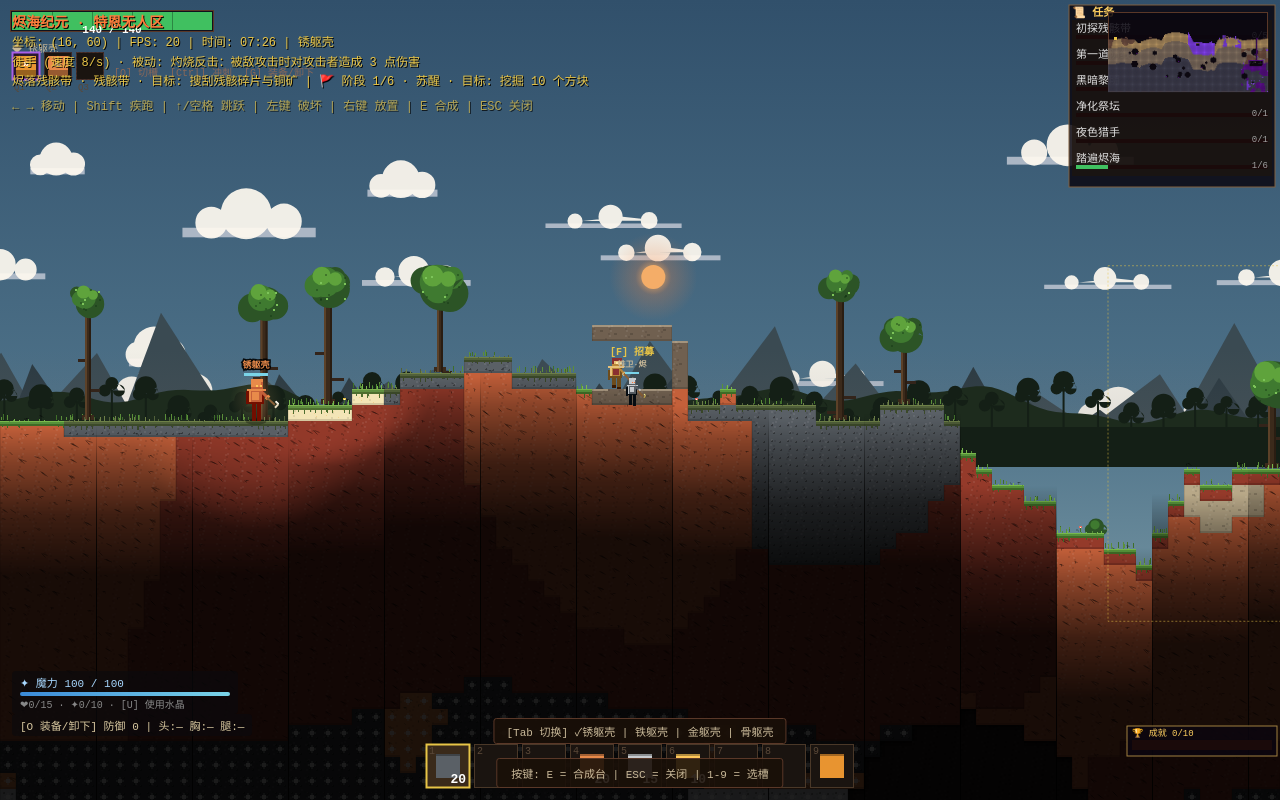
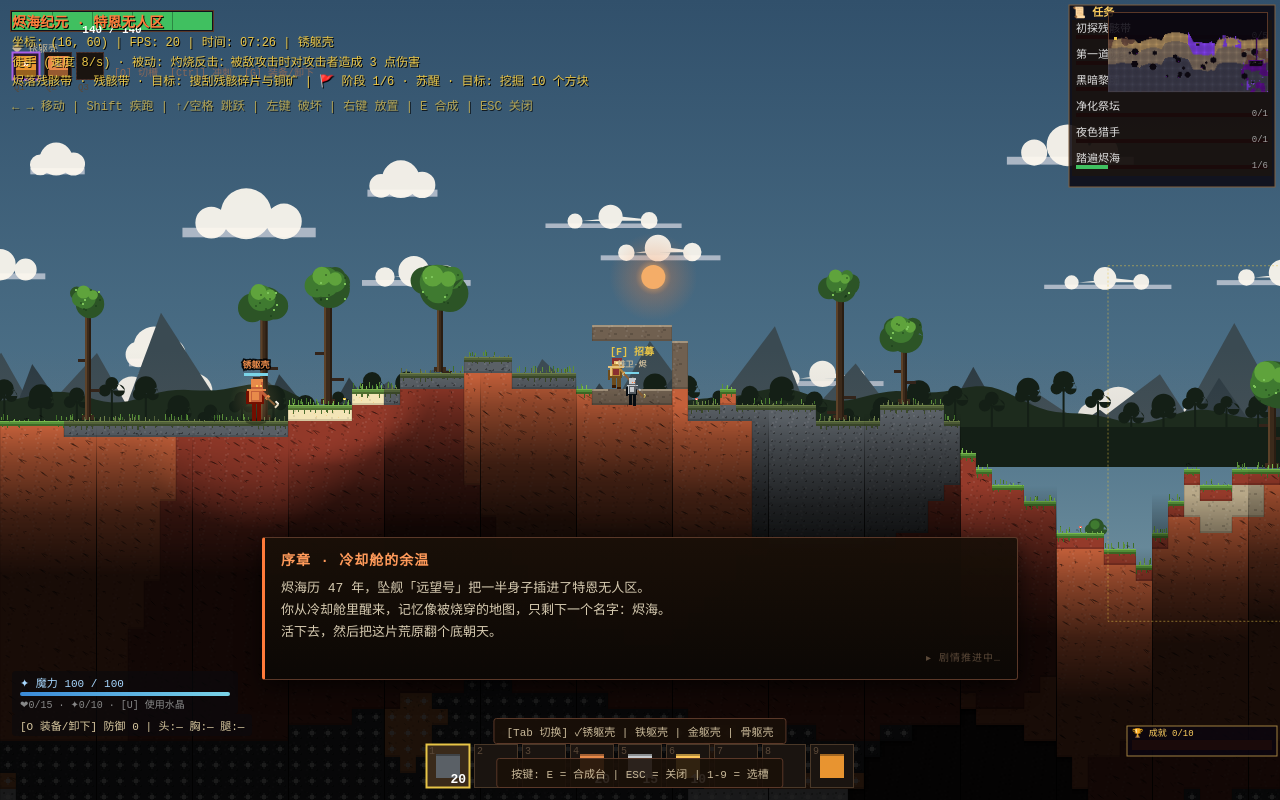
Before and after one commit to asd6a54sd/game, a website built with Vite: page index.html in a window 1280 px wide. Built offline with nearby package versions, Linux system fonts and the light colour scheme; animation ran at ten frames a second.

Commit message:
剧情拓展：章节 / 区块 / Boss / NPC 叙事字幕
- 新增 story.ts：序章、6 章阶段剧情、6 区块初见、骷髅王登场与击败、3 位 NPC 初次对话
- 新增剧情字幕 UI（底部面板 + 淡入动画），按队列自动播放
- 阶段推进、首次进入区块、召唤/击败骷髅王、首次交易时触发对应剧情
- 存档记录已看剧情 id，读档不重复播放

```diff
--- a/index.html
+++ b/index.html
@@ -199,6 +199,13 @@
       <div style="margin-top:6px;opacity:0.7">← → 移动 | Shift 疾跑 | ↑/空格 跳跃 | 左键 破坏 | 右键 放置 | E 合成 | ESC 关闭</div>
     </div>
 
+    <!-- 剧情字幕 -->
+    <div id="story" class="hidden">
+      <div id="story-title"></div>
+      <div id="story-lines"></div>
+      <div id="story-hint">▸ 剧情推进中…</div>
+    </div>
+
     <script type="module" src="/src/main.ts"></script>
   </body>
 </html>
--- a/src/core/save.ts
+++ b/src/core/save.ts
@@ -10,6 +10,7 @@ import { ChestData } from './chest.js';
 import { CropSave } from './farming.js';
 import { SettlementSave } from './settlement.js';
 import type { ProgressionSave } from './progression.js';
+import type { StorySave } from './story.js';
 
 const SAVE_KEY = 'ember_sea_save_v1';
 export const SAVE_VERSION = 2;
@@ -44,6 +45,8 @@ export interface SaveData {
   settlement?: SettlementSave;
   // 大框架: 阶段进度
   progression?: ProgressionSave;
+  // 剧情：已看过的剧情 id
+  storySeen?: StorySave;
 }
 
 /** Uint8Array → base64（分块避免参数过多爆栈） */
--- /dev/null
+++ b/src/core/story.ts
@@ -0,0 +1,233 @@
+/**
+ * 烬海纪元 · 剧情系统
+ * ====================
+ * 在阶段主线 / 区块探索 / Boss / NPC 四个节点上播放叙事文本
+ * 所有条目只播放一次（存档记录已看过的 id），按队列顺序淡入淡出
+ */
+
+export interface StoryEntry {
+  id: string;
+  title: string;
+  lines: string[];
+  /** 展示时长（秒），默认 7.5 */
+  duration?: number;
+}
+
+/** 序章 */
+export const PROLOGUE: StoryEntry = {
+  id: 'prologue',
+  title: '序章 · 冷却舱的余温',
+  lines: [
+    '烬海历 47 年，坠舰「远望号」把一半身子插进了特恩无人区。',
+    '你从冷却舱里醒来，记忆像被烧穿的地图，只剩下一个名字：烬海。',
+    '活下去，然后把这片荒原翻个底朝天。',
+  ],
+};
+
+/** 阶段主线剧情（key = progression.ts 的 stage.id） */
+export const STAGE_STORY: Record<string, StoryEntry> = {
+  awaken: {
+    id: 'stage_awaken',
+    title: '第一章 · 苏醒',
+    lines: [
+      '你第一次听见自己的心跳，还有远处黑雾的低语。',
+      '先挖开脚下的废土，让这具躯壳站得住。',
+    ],
+  },
+  foothold: {
+    id: 'stage_foothold',
+    title: '第二章 · 立足',
+    lines: [
+      '一块铁、一捧火，你把第一座工作台钉进土里。',
+      '烬海不欢迎活人，但它承认会建造的人。',
+    ],
+  },
+  long_night: {
+    id: 'stage_long_night',
+    title: '第三章 · 长夜',
+    lines: [
+      '黑雾在夜里醒来。没有火光的地方，都会被它悄悄舔掉。',
+      '杀够多的东西，它才会暂时退回地缝里。',
+    ],
+  },
+  overlord: {
+    id: 'stage_overlord',
+    title: '第四章 · 霸主',
+    lines: [
+      '荒原的旧主倒下了，躯壳里滚出一枚还在发烫的核心。',
+      '它裂开的地方，露出通往更深处的缝隙。',
+    ],
+  },
+  curse: {
+    id: 'stage_curse',
+    title: '第五章 · 诅咒',
+    lines: [
+      '骷髅王的冠冕下没有王座，只有一道锁。',
+      '地底传来回声：「别打开那扇门。」',
+    ],
+  },
+  dungeon: {
+    id: 'stage_dungeon',
+    title: '第六章 · 地牢',
+    lines: [
+      '门开了。砖缝里渗出的黑色，比夜更浓。',
+      '特恩无人区的故事到此为止——深渊的故事刚刚开始。',
+    ],
+  },
+};
+
+/** 区块初见剧情（key = RegionId） */
+export const REGION_STORY: Record<string, StoryEntry> = {
+  wreck_zone: {
+    id: 'region_wreck_zone',
+    title: '烬落残骸带',
+    lines: [
+      '远望号的龙骨斜插在山脊上，余烬从断裂的舱壁里漏出来。',
+      '每隔一会儿，风就把新的金属碎片吹到地表。',
+    ],
+  },
+  crack_waste: {
+    id: 'region_crack_waste',
+    title: '龟裂荒原',
+    lines: [
+      '风把地裂吹成一张网。',
+      '有老拾荒者说，脚下埋着一座被从地图上抹掉的城市。',
+    ],
+  },
+  gobi_mine: {
+    id: 'region_gobi_mine',
+    title: '戈壁矿脉',
+    lines: [
+      '矿带像年轮一样分层：铜、铁、金，一层比一层安静。',
+      '越往下，金属的颜色越不像这个世界该有的。',
+    ],
+  },
+  silent_sea: {
+    id: 'region_silent_sea',
+    title: '无声海',
+    lines: [
+      '液态金属没有波纹，也没有回声。',
+      '倒影里的你，总比真实的慢半拍。',
+    ],
+  },
+  beast_hive: {
+    id: 'region_beast_hive',
+    title: '异兽巢穴',
+    lines: [
+      '甲壳摩擦的声音从蜂巢深处传来。',
+      '它们不进食，只是守着一颗还在发光的卵。',
+    ],
+  },
+  underground_valley: {
+    id: 'region_underground_valley',
+    title: '地底幽谷',
+    lines: [
+      '叛军把据点建在暗能量结界后面。',
+      '他们不信地面上的人，但愿意用金币说话。',
+    ],
+  },
+};
+
+/** Boss 剧情（key 为自定义事件 id） */
+export const BOSS_STORY: Record<string, StoryEntry> = {
+  skeleton_king_summon: {
+    id: 'boss_skeleton_king_summon',
+    title: '骷髅王苏醒了',
+    lines: [
+      '王座从祭坛下升起，冠冕缺了一角。',
+      '它抬起剑指向你，像在确认一笔旧债。',
+    ],
+    duration: 6,
+  },
+  skeleton_king_defeat: {
+    id: 'boss_skeleton_king_defeat',
+    title: '地牢之门已开',
+    lines: [
+      '冠冕落地，门锁应声而开。',
+      '地牢在下面等着——那里没有王座，只有更深的黑。',
+    ],
+    duration: 6.5,
+  },
+};
+
+/** NPC 初见对话（key = NPC id） */
+export const NPC_STORY: Record<string, StoryEntry> = {
+  merchant: {
+    id: 'npc_merchant',
+    title: '流浪商人',
+    lines: [
+      '货摊被推到你的面前，铁皮上还沾着别人的血。',
+      '「活人？稀客。东西都在台面上，价钱不还。」',
+    ],
+    duration: 6,
+  },
+  medic: {
+    id: 'npc_medic',
+    title: '医师',
+    lines: [
+      '医师扫了你一眼，眉头皱起来。',
+      '「把手伸过来。……嗯，还能救。」',
+    ],
+    duration: 6,
+  },
+  engineer: {
+    id: 'npc_engineer',
+    title: '工程师',
+    lines: [
+      '工程师敲了敲你的护甲，发出空心的响。',
+      '「你居然真把门打开了。想活久一点，就听我的。」',
+    ],
+    duration: 6,
+  },
+};
+
+export interface StorySave {
+  seen: string[];
+}
+
+export class StoryManager {
+  seen = new Set<string>();
+  current: { entry: StoryEntry; timer: number } | null = null;
+  private queue: StoryEntry[] = [];
+
+  hasSeen(id: string): boolean {
+    return this.seen.has(id);
+  }
+
+  /** 入队播放（once = true 时同一 id 只播放一次） */
+  show(entry: StoryEntry | undefined, once = true) {
+    if (!entry) return;
+    if (once && this.seen.has(entry.id)) return;
+    this.seen.add(entry.id);
+    if (this.current?.entry.id === entry.id) return;
+    if (this.queue.some(e => e.id === entry.id)) return;
+    this.queue.push(entry);
+    if (!this.current) this.next();
+  }
+
+  update(dt: number) {
+    if (!this.current) {
+      if (this.queue.length > 0) this.next();
+      return;
+    }
+    this.current.timer -= dt;
+    if (this.current.timer <= 0) {
+      this.current = null;
+      this.next();
+    }
+  }
+
+  private next() {
+    const e = this.queue.shift();
+    this.current = e ? { entry: e, timer: e.duration ?? 7.5 } : null;
+  }
+
+  serialize(): StorySave {
+    return { seen: Array.from(this.seen) };
+  }
+
+  restore(save: StorySave | undefined) {
+    if (!save) return;
+    for (const id of save.seen ?? []) this.seen.add(id);
+  }
+}
--- a/src/main.ts
+++ b/src/main.ts
@@ -35,6 +35,7 @@ import { SmeltManager, SMELT_RECIPES, canSmelt } from './core/smelting.js';
 import { SaveData, writeSave, readSave, clearSave, formatSaveTime, u8ToB64, b64ToU8, SAVE_VERSION, AUTOSAVE_INTERVAL } from './core/save.js';
 import { GrowthManager, LIFE_CRYSTAL_MAX_USES, MANA_CRYSTAL_MAX_USES, LIFE_CRYSTAL_GAIN, MANA_CRYSTAL_GAIN } from './core/growth.js';
 import { ProgressionManager } from './core/progression.js';
+import { StoryManager, PROLOGUE, STAGE_STORY, REGION_STORY, BOSS_STORY, NPC_STORY } from './core/story.js';
 import { CropManager } from './core/farming.js';
 import { SettlementManager, SETTLER_DEFS, SETTLE_INTERVAL } from './core/settlement.js';
 
@@ -44,6 +45,9 @@ const canvas = document.getElementById('game') as HTMLCanvasElement;
 const hudPos = document.getElementById('hud-pos')!;
 const hudBlock = document.getElementById('hud-block')!;
 const hudRegion = document.getElementById('hud-region')!;
+const storyEl = document.getElementById('story')!;
+const storyTitleEl = document.getElementById('story-title')!;
+const storyLinesEl = document.getElementById('story-lines')!;
 
 // ========== 状态 ==========
 let terrain = generateTerrain(20261116);
@@ -55,6 +59,10 @@ const inv = new Inventory();
 
 // 大框架: 阶段进度
 const prog = new ProgressionManager();
+
+// 剧情系统
+const story = new StoryManager();
+let lastStoryId = '';
 
 interface PlayerExt extends Player {
   toolName: string;
@@ -418,6 +426,7 @@ prog.onStageChange = (stage, idx) => {
   }
   player.hp = player.maxHp;
   player.mana = player.maxMana;
+  story.show(STAGE_STORY[stage.id]); // 剧情：阶段章节
   fishingMsg = `🚩 阶段 ${idx + 1}/${prog.total} · ${stage.name}｜奖励：${got.join('、')}`;
   fishingMsgTimer = 5;
   sfx.pickup();
@@ -749,6 +758,7 @@ function collectSaveData(): SaveData {
     crops: cropMgr.serialize(), // M31
     settlement: settlementMgr.serialize(), // M32
     progression: prog.serialize(), // 大框架: 阶段进度
+    storySeen: story.serialize(), // 剧情已看记录
   };
 }
 
@@ -801,6 +811,8 @@ function applySaveData(save: SaveData) {
   prog.onStageChange = undefined;
   prog.restore(save.progression);
   prog.onStageChange = stageCb;
+  // 剧情：恢复已看记录，避免重复播放
+  story.restore(save.storySeen);
   // 时间
   if (typeof save.timeOfDay === 'number') renderer.timeOfDay = save.timeOfDay;
   fishingMsg = `已载入存档（${formatSaveTime(save.timestamp)}）`;
@@ -1037,6 +1049,7 @@ async function init() {
   bindInput();
   bindWorkbenchClose();
   loading.classList.add('hidden');
+  story.show(PROLOGUE); // 剧情：序章（只在从未看过时播放）
   requestAnimationFrame(loop);
 }
 
@@ -1175,11 +1188,13 @@ function bindInput() {
             if (!settlerShops[settlerId]) {
               settlerShops[settlerId] = NPC_DEFS[settlerId].shop.map(s => ({ ...s }));
             }
+            story.show(NPC_STORY[settlerId]); // 剧情：定居者初见对话
             activeShop = settlerShops[settlerId];
             activeShopName = NPC_DEFS[settlerId].name;
             shopOpenLocal = true; inputBlocked = true;
             shopMsg = `${activeShopName}：按数字键购买，按 T 出售选中`; shopMsgTimer = 3;
           } else if (isNearMerchant()) {
+            story.show(NPC_STORY.merchant); // 剧情：流浪商人初见
             activeShop = merchantShop;
             activeShopName = '流浪商人';
             shopOpenLocal = true; inputBlocked = true;
@@ -1301,6 +1316,8 @@ function loop(t: number) {
 function update(dt: number) {
   // 躯壳切换冷却
   shellMgr.update(dt);
+  // 剧情字幕推进（即使打开合成台也继续计时）
+  story.update(dt);
 
   if (inputBlocked) { updateHUD(); return; }
 
@@ -1323,6 +1340,7 @@ function update(dt: number) {
     lastRegion = curRegion;
     tasks.onEnterRegion(curRegion);
     ach.addProgress('explore_all', 1); // M19: 探险家成就
+    story.show(REGION_STORY[curRegion]); // 剧情：区块初见
   }
 
   // 日夜循环
@@ -2127,6 +2145,26 @@ function render() {
   renderer.drawPotionBuffs(player.activeBuffs);
   renderer.drawHotbar(inv);
   if (showMinimap) renderer.drawMinimap(cam, terrain.tiles, player.x, player.y);
+  refreshStoryUI();
+}
+
+// ========== 剧情字幕 UI ==========
+function refreshStoryUI() {
+  const cur = story.current;
+  if (!cur) {
+    if (lastStoryId) {
+      lastStoryId = '';
+      storyEl.classList.add('hidden');
+    }
+    return;
+  }
+  if (cur.entry.id === lastStoryId) return;
+  lastStoryId = cur.entry.id;
+  storyTitleEl.textContent = cur.entry.title;
+  storyLinesEl.innerHTML = cur.entry.lines.map(l => `<div>${l}</div>`).join('');
+  storyEl.classList.remove('hidden', 'story-in');
+  void storyEl.offsetWidth; // 触发重排，保证动画重播
+  storyEl.classList.add('story-in');
 }
 
 function updateHUD() {
@@ -2293,6 +2331,7 @@ function trySummonBoss() {
         bosses.push(createBoss('skeleton_king', ax, ay - 40));
         shake(cam, 6);
         sfx.bossSummon();
+        story.show(BOSS_STORY.skeleton_king_summon); // 剧情：骷髅王登场
         fishingMsg = '💀 骷髅王苏醒了！击败它才能解开地牢之门';
         fishingMsgTimer = 4;
         console.log('[Boss] 💀 骷髅王 已苏醒！');
@@ -2506,7 +2545,10 @@ function updateBossesSystem(dt: number) {
         if (died) {
           tasks.onKill(true, !!boss.def.isNightBoss); // M17: 击杀 Boss 任务
           prog.onBossKill(boss.def.id); // 大框架: 阶段进度
-          if (boss.def.id === 'skeleton_king') unlockDungeon();
+          if (boss.def.id === 'skeleton_king') {
+            unlockDungeon();
+            story.show(BOSS_STORY.skeleton_king_defeat); // 剧情：门开
+          }
           // M19: 成就
           ach.addProgress('kill_boss_1', 1);
           ach.addProgress('all_bosses', 1);
--- a/src/style.css
+++ b/src/style.css
@@ -2,3 +2,62 @@
 :root {
   --c-bg: #0a0a0a;
 }
+
+/* ========== 剧情字幕 ========== */
+#story {
+  position: fixed;
+  left: 50%;
+  bottom: 120px;
+  width: min(720px, 92vw);
+  padding: 12px 16px;
+  transform: translate(-50%, 0);
+  background: linear-gradient(180deg, rgba(26, 16, 8, 0.95) 0%, rgba(12, 8, 5, 0.95) 100%);
+  border: 1px solid #5a3828;
+  border-left: 3px solid #ff7a3a;
+  border-radius: 3px;
+  box-shadow: 0 6px 24px rgba(0, 0, 0, 0.72);
+  color: #e8dcc0;
+  font-size: 13px;
+  line-height: 1.7;
+  pointer-events: none;
+  z-index: 45;
+}
+
+#story.hidden {
+  display: none;
+}
+
+#story.story-in {
+  animation: storyIn 0.35s ease-out;
+}
+
+@keyframes storyIn {
+  from {
+    opacity: 0;
+    transform: translate(-50%, 14px);
+  }
+  to {
+    opacity: 1;
+    transform: translate(-50%, 0);
+  }
+}
+
+#story-title {
+  margin-bottom: 4px;
+  color: #ff9a5a;
+  font-size: 14px;
+  font-weight: bold;
+  letter-spacing: 1px;
+}
+
+#story-lines div {
+  opacity: 0.92;
+}
+
+#story-hint {
+  margin-top: 6px;
+  color: #5a4838;
+  font-size: 10px;
+  text-align: right;
+  letter-spacing: 1px;
+}
```
